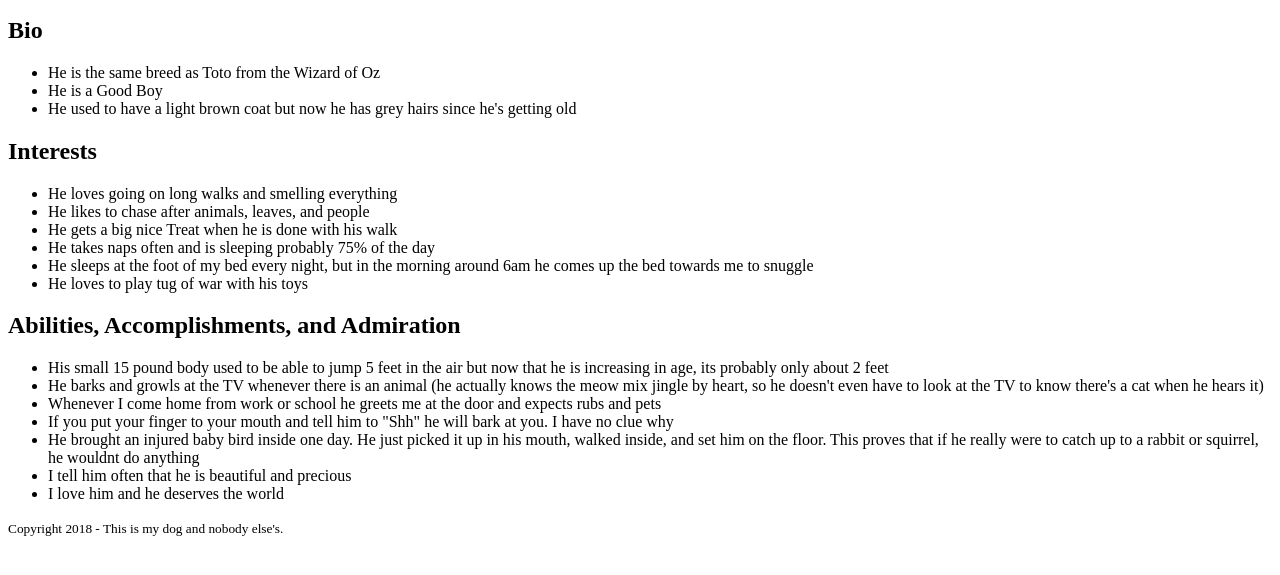
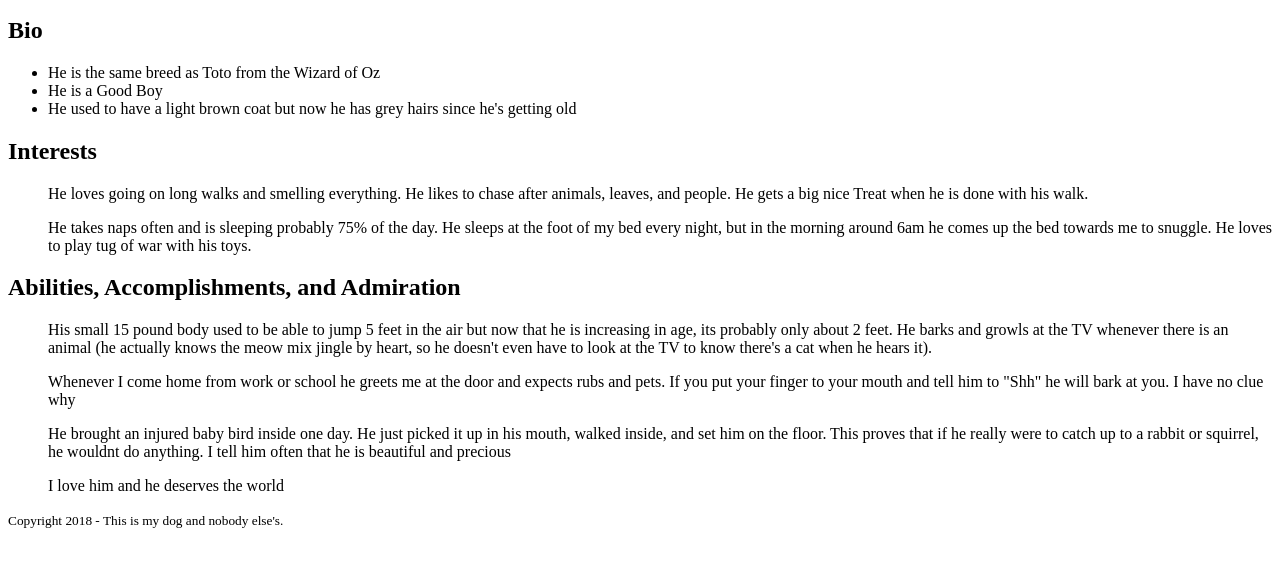
Before and after one commit to mmhofmann1/project2, a plain HTML site: page buddy/index.html in a window 1280 px wide. Shown: the part 127-702 px from the top of the page. Drawn offline with Linux system fonts and the light colour scheme.

Commit message:
Remove lists and add p tags

```diff
--- a/buddy/index.html
+++ b/buddy/index.html
@@ -30,12 +30,12 @@
     <section>
       <h2>Interests</h2>
       <ul>
-        <li>He loves going on long walks and smelling everything</li>
-        <li>He likes to chase after animals, leaves, and people</li>
-        <li>He gets a big nice Treat when he is done with his walk</li>
-        <li>He takes naps often and is sleeping probably 75% of the day</li>
-        <li>He sleeps at the foot of my bed every night, but in the morning around 6am he comes up the bed towards me to snuggle</li>
-        <li>He loves to play tug of war with his toys</li>
+        <p>He loves going on long walks and smelling everything.
+           He likes to chase after animals, leaves, and people.
+           He gets a big nice Treat when he is done with his walk.</p>
+        <p>He takes naps often and is sleeping probably 75% of the day.
+           He sleeps at the foot of my bed every night, but in the morning around 6am he comes up the bed towards me to snuggle.
+           He loves to play tug of war with his toys.</p>
       </ul>
     </section>
 
@@ -43,13 +43,13 @@
     <section>
       <h2>Abilities, Accomplishments, and Admiration</h2>
       <ul>
-        <li>His small 15 pound body used to be able to jump 5 feet in the air but now that he is increasing in age, its probably only about 2 feet</li>
-        <li>He barks and growls at the TV whenever there is an animal (he actually knows the meow mix jingle by heart, so he doesn't even have to look at the TV to know there's a cat when he hears it)</li>
-        <li>Whenever I come home from work or school he greets me at the door and expects rubs and pets</li>
-        <li>If you put your finger to your mouth and tell him to "Shh" he will bark at you. I have no clue why</li>
-        <li>He brought an injured baby bird inside one day. He just picked it up in his mouth, walked inside, and set him on the floor. This proves that if he really were to catch up to a rabbit or squirrel, he wouldnt do anything</li>
-        <li>I tell him often that he is beautiful and precious</li>
-        <li>I love him and he deserves the world</li>
+        <p>His small 15 pound body used to be able to jump 5 feet in the air but now that he is increasing in age, its probably only about 2 feet.
+           He barks and growls at the TV whenever there is an animal (he actually knows the meow mix jingle by heart, so he doesn't even have to look at the TV to know there's a cat when he hears it).</p>
+        <p>Whenever I come home from work or school he greets me at the door and expects rubs and pets.
+           If you put your finger to your mouth and tell him to "Shh" he will bark at you. I have no clue why</p>
+        <p>He brought an injured baby bird inside one day. He just picked it up in his mouth, walked inside, and set him on the floor. This proves that if he really were to catch up to a rabbit or squirrel, he wouldnt do anything.
+           I tell him often that he is beautiful and precious</p>
+        <p>I love him and he deserves the world</p>
       </ul>
     </section>
     <footer>
```
